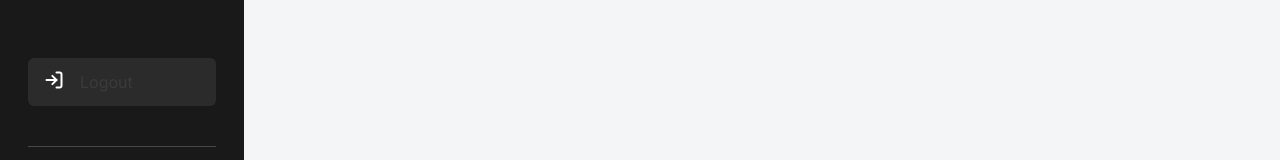
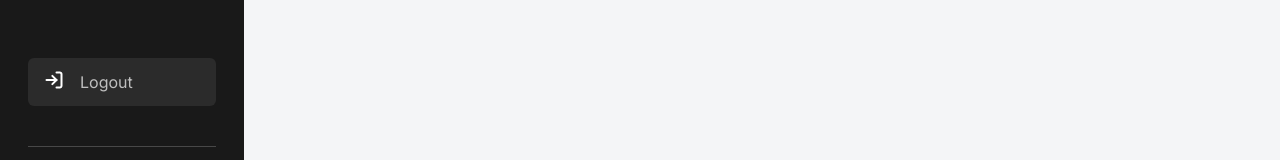
Before and after one commit to rizkishafara/learn_react, a React (Vite) app: page / in a window 1280 px wide. Shown: the part 517-677 px from the top of the page. Built offline with nearby package versions, Linux system fonts and the light colour scheme.

Commit message:
icon logout

```diff
--- a/src/components/Fragments/Navbar.jsx
+++ b/src/components/Fragments/Navbar.jsx
@@ -67,7 +67,7 @@ const Navbar = () => {
           <div className="mx-auto sm:mx-0">
             <Icon.Logout />
           </div>
-          <div className="ms-3 text-special-bg3 hidden sm:block">Logout</div>
+          <div className="ms-3 hidden sm:block">Logout</div>
         </div>
         <div className="border-b my-10 border-b-special-bg"></div>
         <div className="flex justify-between">
```
